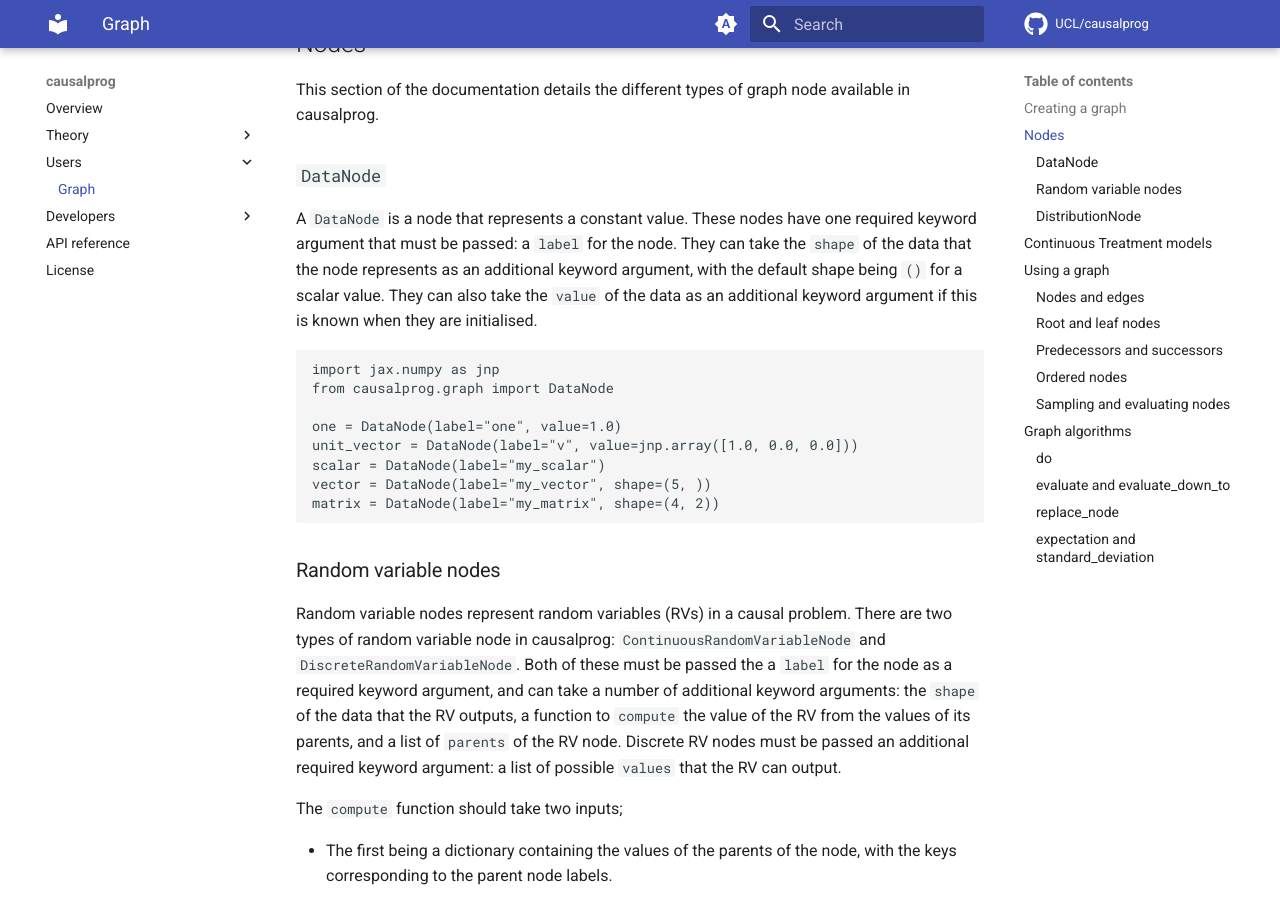
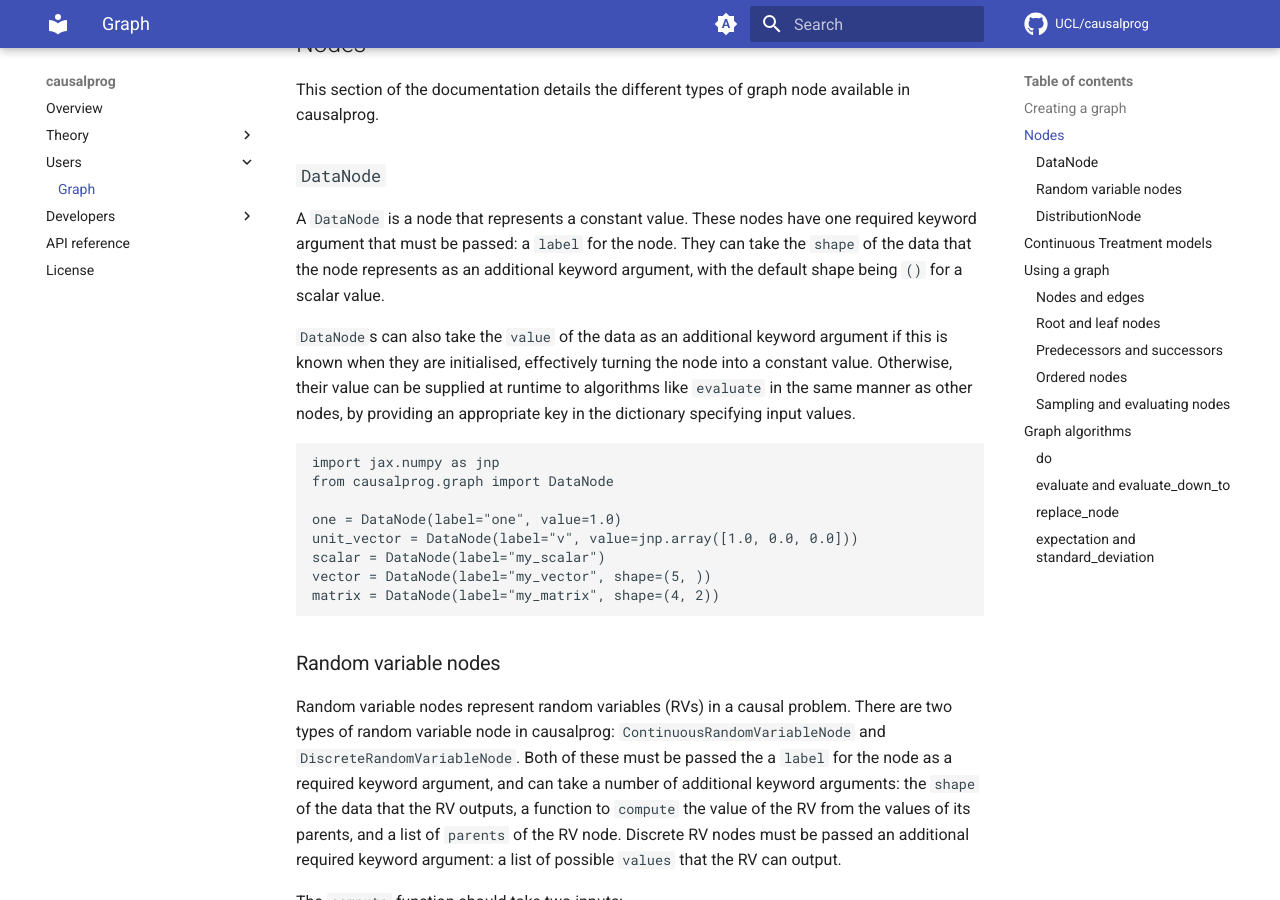
Before and after one commit to UCL/causalprog, an MkDocs documentation site: the page built from docs/users/graph.md, in a window 1280 px wide and 900 px high, scrolled down 1531 px. Built offline with MkDocs 1.6.1 and Material for MkDocs 9.7.7, drawn with Linux system fonts in a browser that asks for light colours; comment, search, counter and statistics services are not loaded.

Commit message:
Update docs/users/graph.md
Co-authored-by: Will Graham <32364977+willGraham01@users.noreply.github.com>

````diff
--- a/docs/users/graph.md
+++ b/docs/users/graph.md
@@ -84,7 +84,9 @@ available in causalprog.
 A `DataNode` is a node that represents a constant value.
 These nodes have one required keyword argument that must be passed: a `label` for the node.
 They can take the `shape` of the data that the node represents as an additional keyword argument, with the default shape being `()` for a scalar value.
-They can also take the `value` of the data as an additional keyword argument if this is known when they are initialised.
+
+`DataNode`s can also take the `value` of the data as an additional keyword argument if this is known when they are initialised, effectively turning the node into a constant value.
+Otherwise, their value can be supplied at runtime to algorithms like `evaluate` in the same manner as other nodes, by providing an appropriate key in the dictionary specifying input values.
 
 ```python
 import jax.numpy as jnp
````
